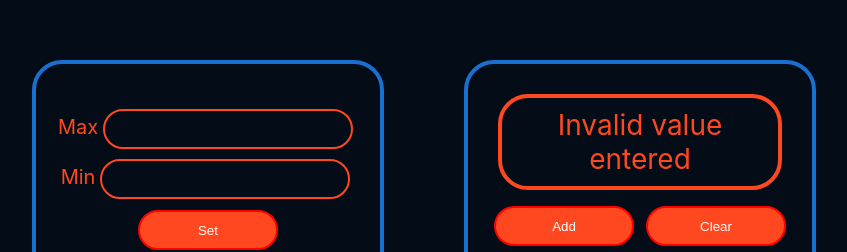
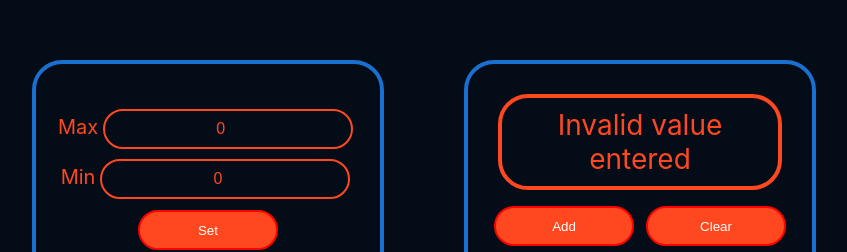
Before and after one commit to Nikitarusde/counter, a React (Create React App) app: page / in a window 1280 px wide. Shown: the part 220-472 px from the top of the page, without its empty margins (256-1103 px from the left). Built offline with nearby package versions, Linux system fonts and the light colour scheme.

Commit message:
countre3.2

```diff
--- a/src/components/setting/Setting.tsx
+++ b/src/components/setting/Setting.tsx
@@ -19,12 +19,16 @@ export const Setting = ({onChangeCounterStart, onChangeCounterEnd, onClickHandle
                     <div className={"blockText"}>Max
                         <input type="number"
                                className={startCounter === endCounter || endCounter < 0 ? "inputError" : "input"}
-                               onChange={onChangeCounterEnd}/>
+                               onChange={onChangeCounterEnd}
+                                value={endCounter}
+                        />
                     </div>
                     <div className={"blockText"}>Min
                         <input type="number"
                                className={startCounter === endCounter || startCounter > endCounter || startCounter < 0 ? "inputError" : "input"}
-                               onChange={onChangeCounterStart}/>
+                               onChange={onChangeCounterStart}
+                               value={startCounter}
+                        />
                     </div>
                 </div>
                 <Button name={"Set"}
```
